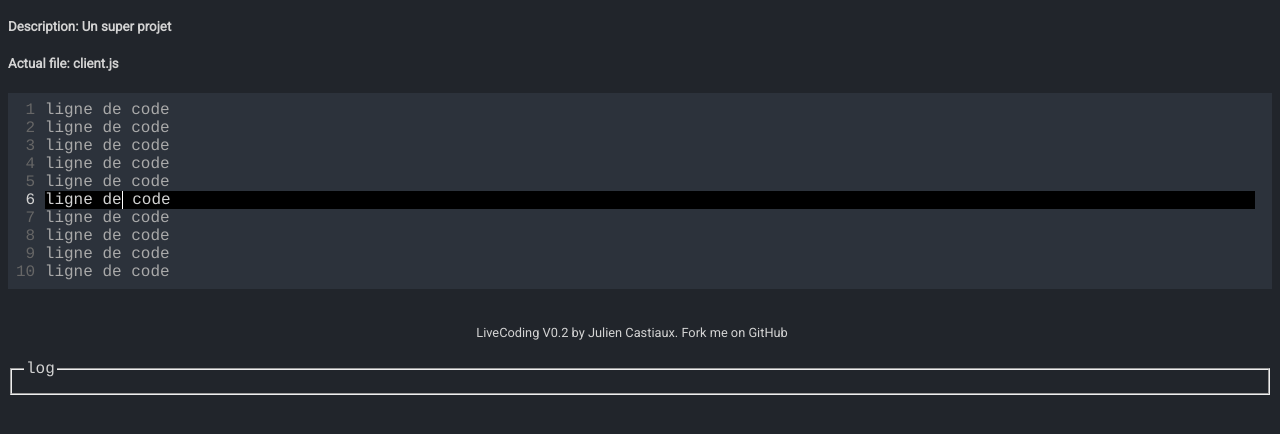
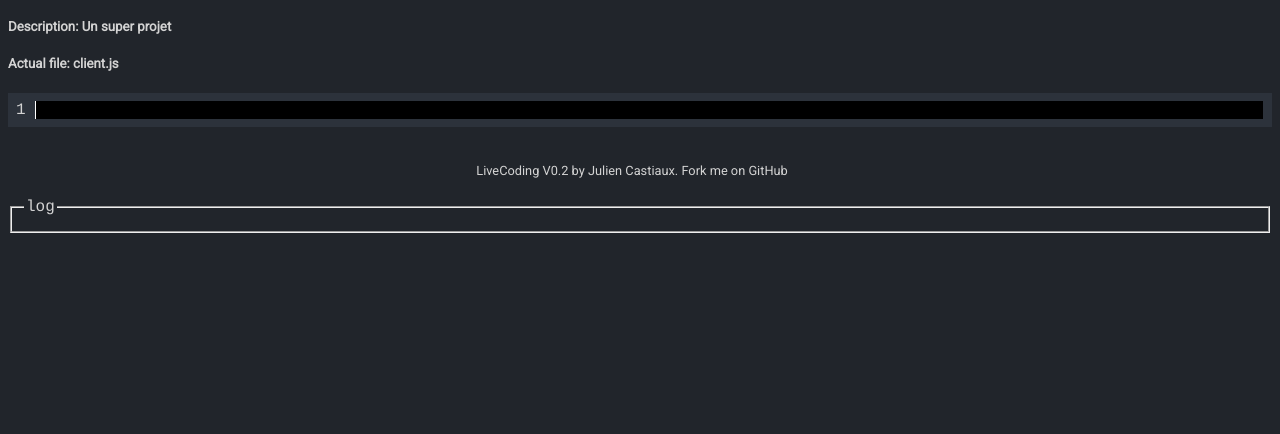
Before and after one commit to Julien00859/LiveCoding, a website: page client.html in a window 1280 px wide. Shown: the part 106-540 px from the top of the page. Drawn offline with nearby package versions, Linux system fonts and the light colour scheme; no server answers.

Commit message:
Ajout d'un suffix au title

```diff
--- a/client.html
+++ b/client.html
@@ -2,7 +2,7 @@
 <html>
 	<head>
 		<meta charset=utf-8>
-		<title>LiveCoding</title>
+		<title>LiveCoding - Client</title>
 		<script type=text/javascript src="socket.io/socket.io.js"></script>
 		<script type=text/javascript src=js/utils.js></script>
 		<script type=text/javascript src=js/client.js></script>
@@ -18,28 +18,10 @@
 		</header>
 		<main>
 			<div id=line>
-				<p>&nbsp;1</p>
-				<p>&nbsp;2</p>
-				<p>&nbsp;3</p>
-				<p>&nbsp;4</p>
-				<p>&nbsp;5</p>
-				<p class=active>&nbsp;6</p>
-				<p>&nbsp;7</p>
-				<p>&nbsp;8</p>
-				<p>&nbsp;9</p>
-				<p>10</p>
+				<p class=active>1</p>
 			</div>
 			<div id=code>
-				<p>ligne de code</p>
-				<p>ligne de code</p>
-				<p>ligne de code</p>
-				<p>ligne de code</p>
-				<p>ligne de code</p>
-				<p class=active contenteditable>ligne de<span id=cursor></span> code</p>
-				<p>ligne de code</p>
-				<p>ligne de code</p>
-				<p>ligne de code</p>
-				<p>ligne de code</p>
+				<p class=active><span id=cursor></span></p>
 			</div>
 		</main>
 		<footer>
```
Also changed, not shown: host.html (+1 -1 lines).
